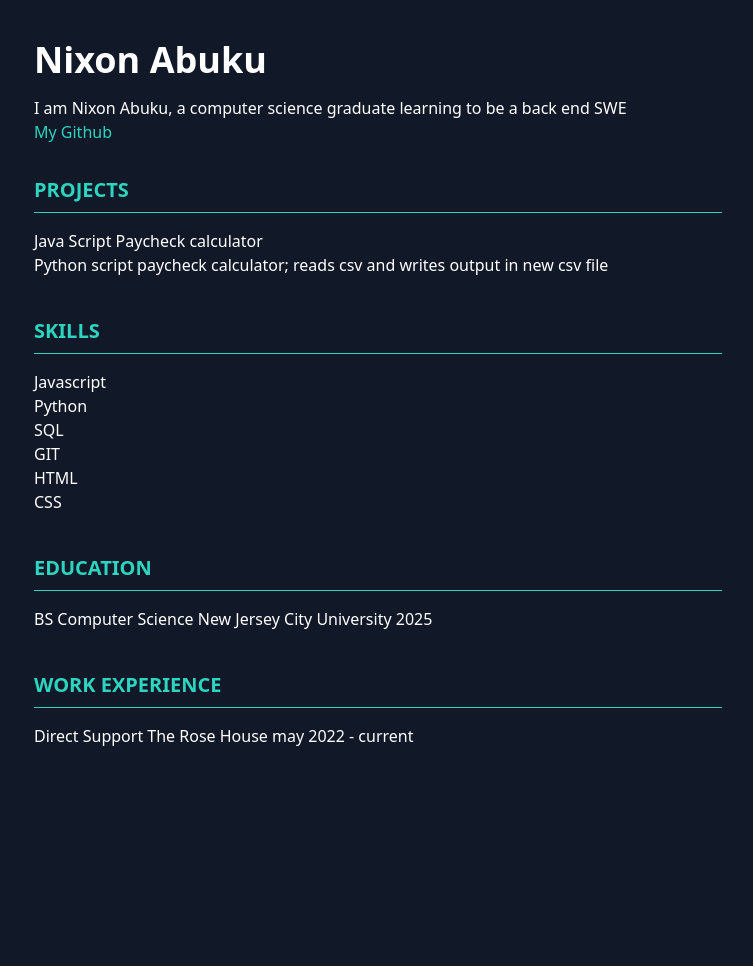
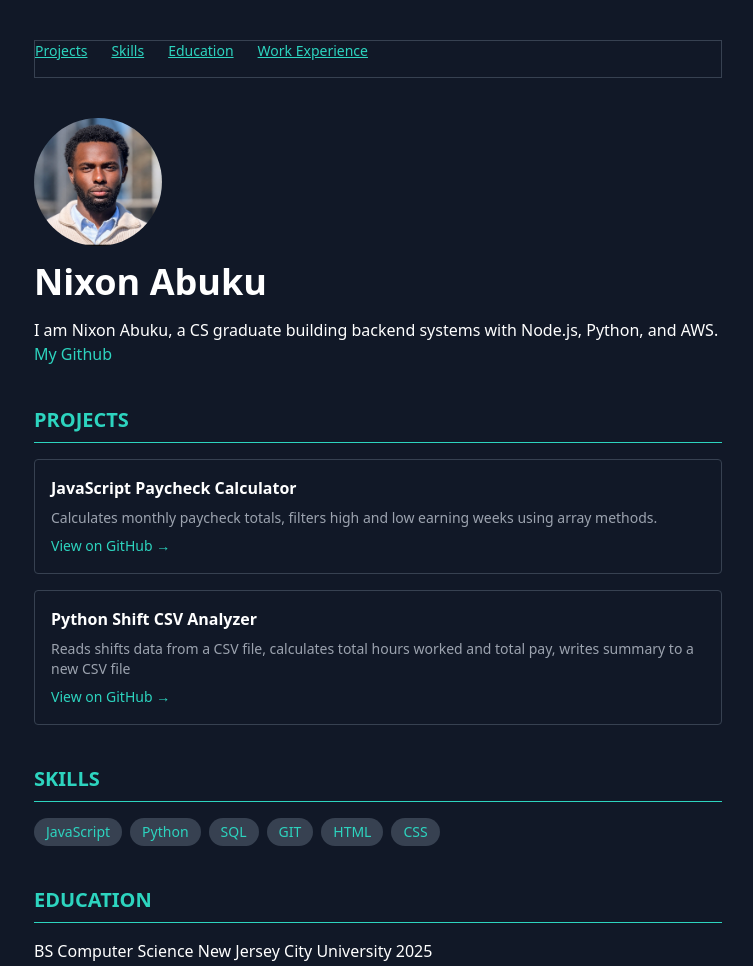
Before and after one commit to nixon-abuku/portfolio, a plain HTML site: page index.html in a window 1280 px wide. Shown: the top 966 px of the page, without its empty margins (262-1015 px from the left). Before the commit the page ends 828 px from the top, so only its background shows below. Drawn offline with nearby package versions, Linux system fonts and the light colour scheme.

Commit message:
add photo, navbar, project cards, skill tags

```diff
--- a/index.html
+++ b/index.html
@@ -6,32 +6,48 @@
          <title>Nixon Abuku</title>
     </head>
     <body class="bg-gray-900 text-white font-sans max-w-3xl mx-auto px-10 py-10">
-        <div class "hero>
-                 <h1 class="text-4xl font-bold mb-4">Nixon Abuku</h1>
-        <p>I am Nixon Abuku, a computer science graduate learning to be a back end SWE</p>
-        <a class="text-teal-400 hover:underline" href = "https://github.com/nixon-abuku">My Github</a>
+        <nav class = "flex gap-6 mb-10 border -b border-gray-700 pb-4">
+             <a href = "#projects" class = "text-teal-400 hover: underline text-sm">Projects</a>
+             <a href = "#skills" class = "text-teal-400 hover: underline text-sm">Skills</a>
+             <a href = "#education" class = "text-teal-400 hover: underline text-sm">Education</a>
+             <a href = "#workexperience" class = "text-teal-400 hover: underline text-sm">Work Experience</a>
+    </nav>
+        <div class = "hero">
+            <img src="photo.jpeg" alt="Nixon Abuku" class="w-32 h-32 rounded-full object-cover mb-4">
+            <h1 class="text-4xl font-bold mb-4">Nixon Abuku</h1>
+            <p>I am Nixon Abuku, a  CS graduate building backend systems with Node.js, Python, and AWS.</p>
+             <a class="text-teal-400 hover:underline" href = "https://github.com/nixon-abuku">My Github</a>
         </div>
-        <section>
-            <h2 class="text-xl font-semibold text-teal-400 border-b border-teal-400 pb-2 mb-4 mt-8">PROJECTS</h3>
-            <h4>Java Script Paycheck calculator</h4>
-            <h4>Python script paycheck calculator; reads csv and writes output in new csv file </h4>
+        <section id = "projects">
+            <h2 class="text-xl font-semibold text-teal-400 border-b border-teal-400 pb-2 mb-4 mt-8">PROJECTS</h2>
+            <div class="border border-gray-700 rounded p-4 mb-4">
+                <h3 class="text-white font-semibold mb-2">JavaScript Paycheck Calculator</h3>
+                <p class="text-gray-400 text-sm">Calculates monthly paycheck totals, filters high and low earning weeks using array methods.</p>
+                <a href="https://github.com/nixon-abuku/js-practice" class="text-teal-400 text-sm hover:underline mt-2 inline-block">View on GitHub →</a>
+            </div>
+            <div class = "border border-gray-700 rounded p-4 mb-4">
+                <h3 class="text-white font-semibold mb-2">Python Shift CSV Analyzer</h3>
+                <p class="text-gray-400 text-sm">Reads shifts data from a CSV file, calculates total hours worked and total pay, writes summary to a new CSV file</p>
+                <a href="https://github.com/nixon-abuku/python-practice" class="text-teal-400 text-sm hover:underline mt-2 inline-block">View on GitHub →</a>
+
+            </div>
         </section>
-        <section>
+        <section id = "skills">
             <h2 class="text-xl font-semibold text-teal-400 border-b border-teal-400 pb-2 mb-4 mt-8">SKILLS</h2>
-            <ul>
-                <li>Javascript</li>
-                <li>Python</li>
-                <li>SQL</li>
-                <li>GIT</li>
-                <li>HTML</li>
-                <li>CSS</li>
-            </ul>
+            <div class = "flex flex-wrap gap-2">
+                <span class = "bg-gray-700 text-teal-400 text-sm px-3 py-1 rounded-full">JavaScript</span>
+                <span class = "bg-gray-700 text-teal-400 text-sm px-3 py-1 rounded-full">Python</span>
+                <span class = "bg-gray-700 text-teal-400 text-sm px-3 py-1 rounded-full">SQL</span>
+                <span class = "bg-gray-700 text-teal-400 text-sm px-3 py-1 rounded-full">GIT</span>
+                <span class = "bg-gray-700 text-teal-400 text-sm px-3 py-1 rounded-full">HTML</span>
+                <span class = "bg-gray-700 text-teal-400 text-sm px-3 py-1 rounded-full">CSS</span>
+            </div>
         </section>
-        <section>
+        <section id = "education">
             <h2 class="text-xl font-semibold text-teal-400 border-b border-teal-400 pb-2 mb-4 mt-8">EDUCATION</h2>
             <p>BS Computer Science New Jersey City University 2025</p>
         </section>
-        <section>
+        <section id="workexperience">
             <h2 class="text-xl font-semibold text-teal-400 border-b border-teal-400 pb-2 mb-4 mt-8">WORK EXPERIENCE</h2>
             <p>Direct Support The Rose House may 2022 - current</p>
         </section>
```
Also changed, not shown: photo.jpeg (added), 1 other file.
